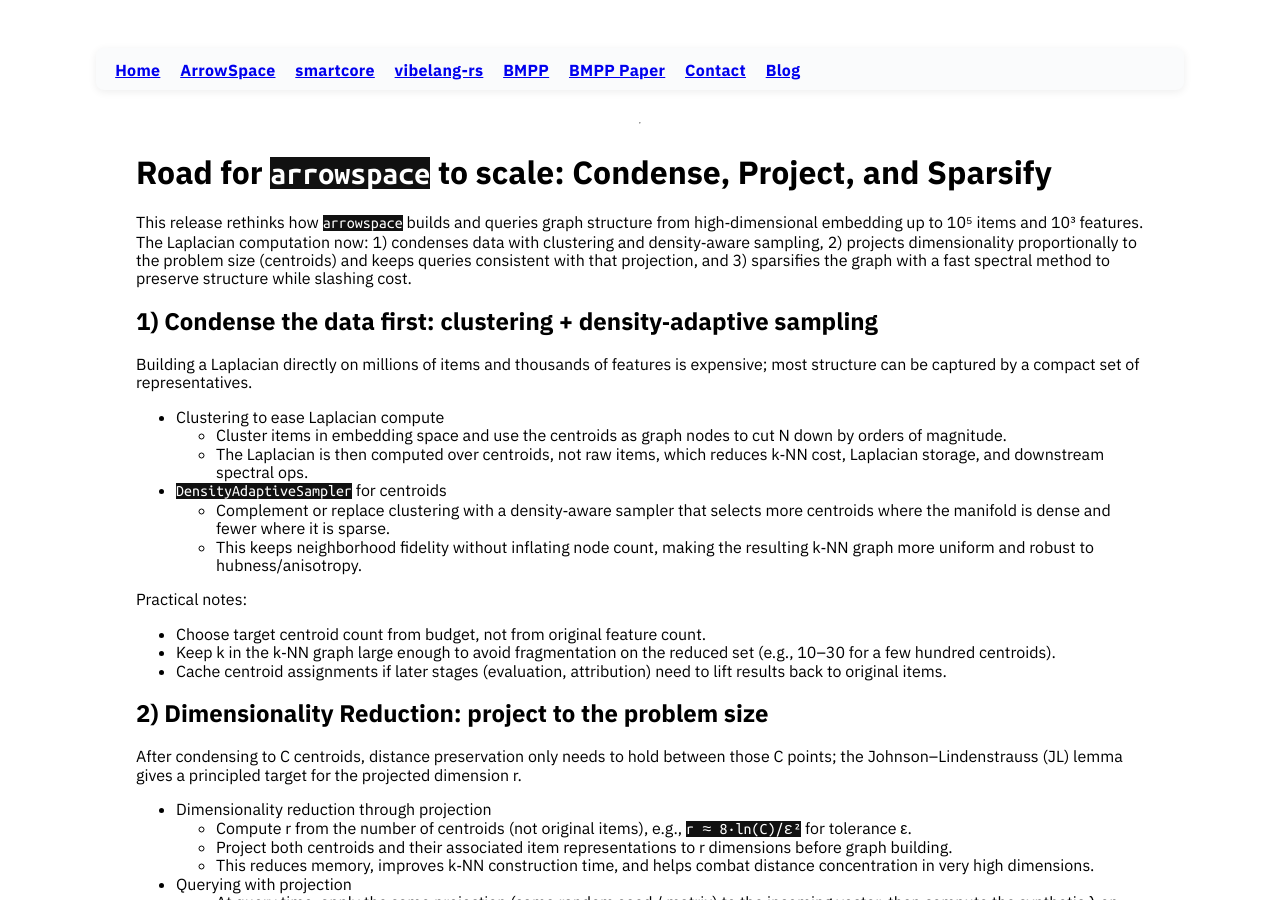
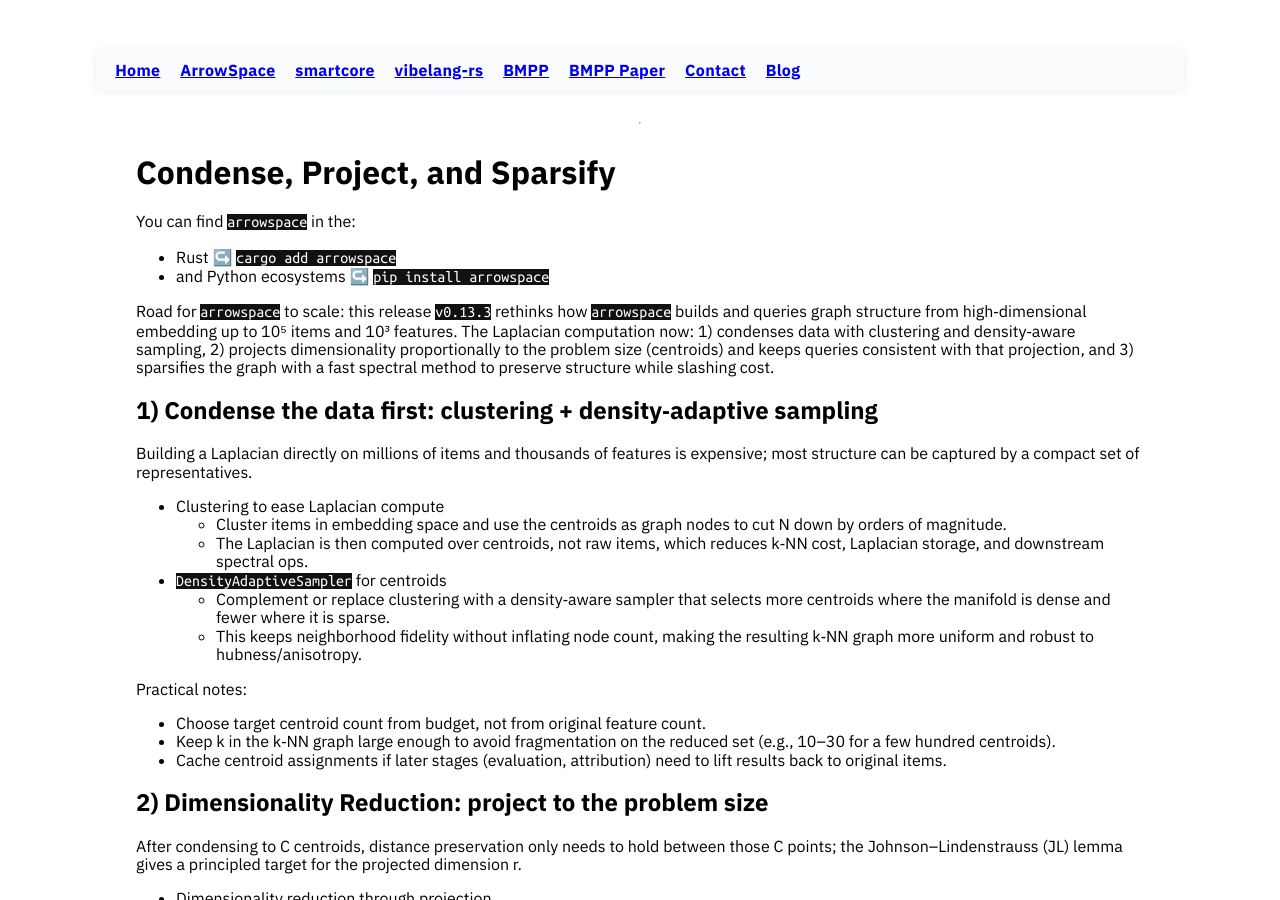
Before and after one commit to Mec-iS/staticwebpage, a Jekyll site: the page built from posts/003_performance_improvements.md, in a window 1280 px wide and 900 px high. Built offline with Jekyll 4.4.1, drawn with Linux system fonts in a browser that asks for light colours; nearby versions of some CDN libraries.

Commit message:
rewrite title

```diff
--- a/posts/003_performance_improvements.md
+++ b/posts/003_performance_improvements.md
@@ -59,9 +59,13 @@
     }
 </style>
 
-# Road for `arrowspace` to scale: Condense, Project, and Sparsify
+# Condense, Project, and Sparsify
 
-This release rethinks how `arrowspace` builds and queries graph structure from high‑dimensional embedding up to 10⁵ items and 10³ features. The Laplacian computation now:
+You can find `arrowspace` in the:
+* Rust ↪️ `cargo add arrowspace`
+* and Python ecosystems ↪️ `pip install arrowspace`
+
+Road for `arrowspace` to scale: this release `v0.13.3` rethinks how `arrowspace` builds and queries graph structure from high‑dimensional embedding up to 10⁵ items and 10³ features. The Laplacian computation now:
 1) condenses data with clustering and density‑aware sampling,
 2) projects dimensionality proportionally to the problem size (centroids) and keeps queries consistent with that projection, and
 3) sparsifies the graph with a fast spectral method to preserve structure while slashing cost.
@@ -222,6 +226,7 @@
 * move the basic flow to GPU! So I have to restart from the non-optimised version to build up a GPU-dedicated computation
 * Build the database stack for this engine! From the storage layer to the API
 
+
 **Interested in learning more?** Whether you're evaluating `ArrowSpace` for your data infrastructure, considering sponsorship, or want to discuss integration strategies, please check the Contact page.
 
 Please [consider sponsoring my research](https://github.com/sponsors/Mec-iS) and improve your company's understanding of LLMs and vector databases.
```
